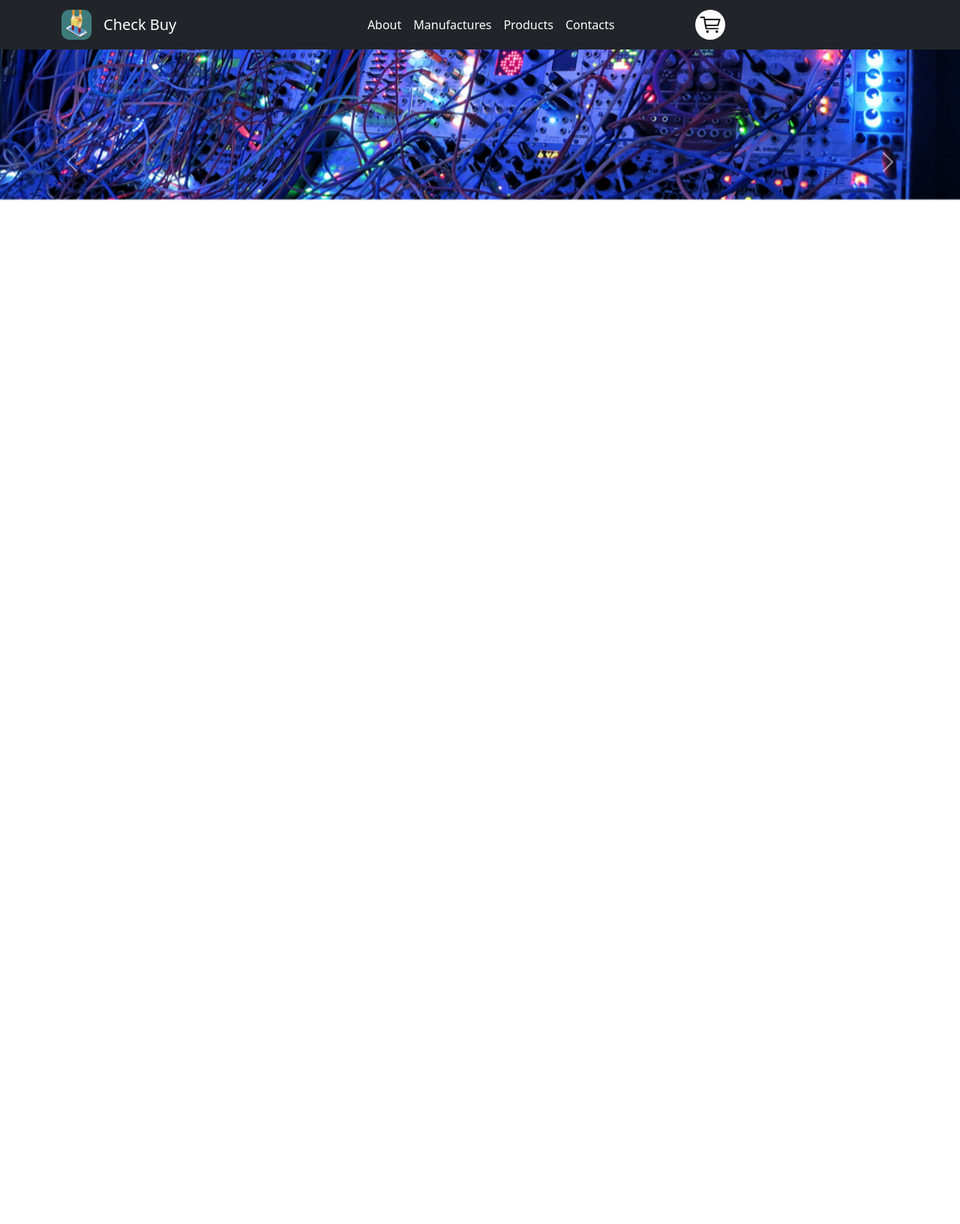
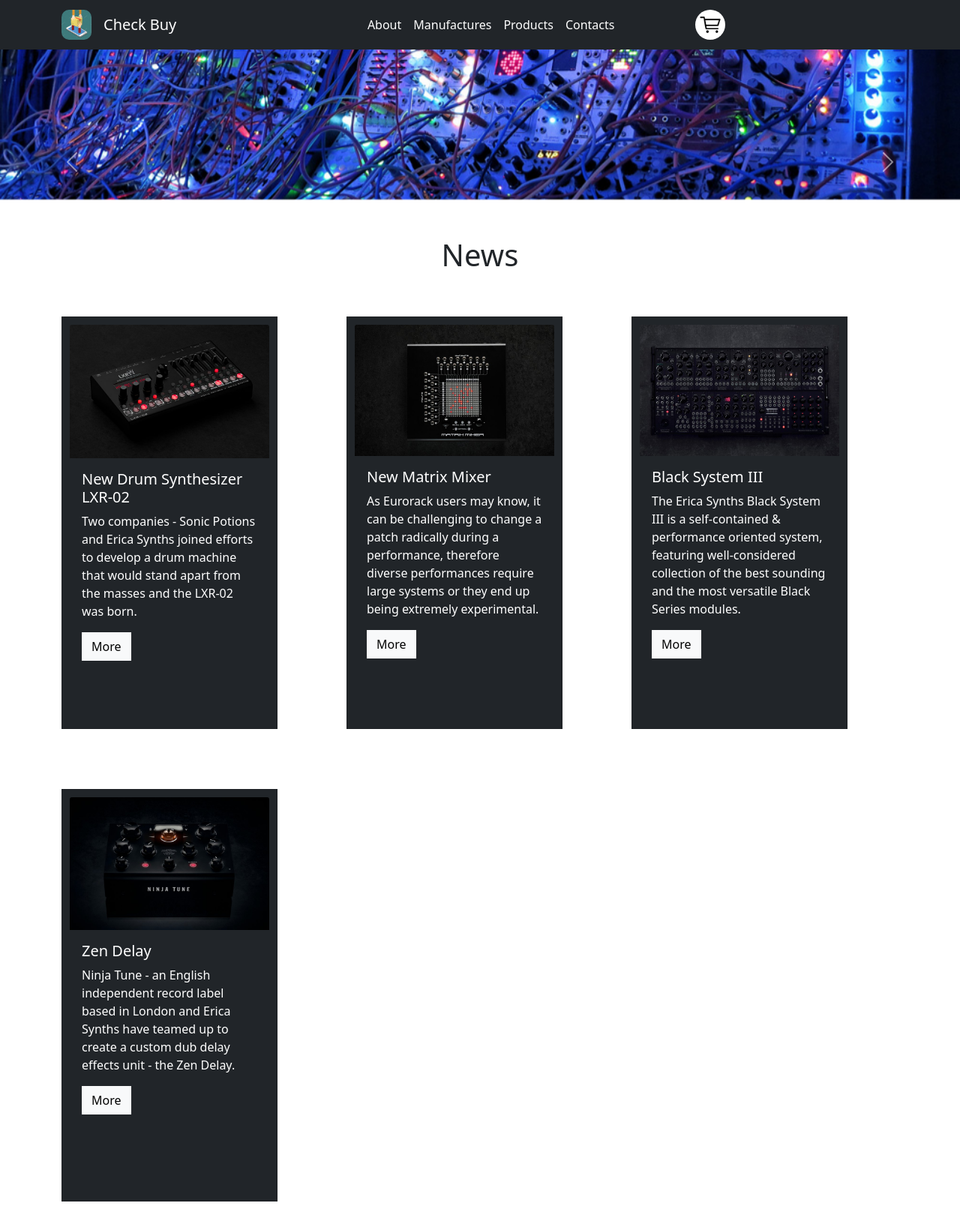
Before and after one commit to AGrigaluns/check-buy, a Flask app: page / in a window 1280 px wide. Shown: the whole page at 75% size. Before the commit the page ends 267 px from the top, so only its background shows below. Run offline with Flask 2, Linux system fonts and the light colour scheme; some libraries are stand-ins or nearby versions.

Commit message:
building back lost data

```diff
--- a/static/css/styles.css
+++ b/static/css/styles.css
@@ -51,3 +51,7 @@
 .contactImg {
     width: 30px;
 }
+
+.newsTitle {
+    margin-top: -50px;
+}
--- a/templates/base.html
+++ b/templates/base.html
@@ -87,6 +87,55 @@
         </button>
     </div>
 </div>
+<div class="container">
+    <h1 class="text-center newsTitle">News</h1>
+    <div class="row">
+        <div class="col">
+            <div class="card bg-dark" style="width: 18rem;">
+                <img class="card-img-top" src="{{ url_for('static', filename='images/products/lxr02.jpg') }}" alt="Card image cap">
+                <div class="card-body">
+                    <h5 class="card-title">New Drum Synthesizer LXR-02</h5>
+                    <p class="card-text">Two companies - Sonic Potions and Erica Synths joined efforts to develop a drum
+                        machine that would stand apart from the masses and the LXR-02 was born. </p>
+                    <a href="#" class="btn btn-light">More</a>
+                </div>
+            </div>
+        </div>
+        <div class="col">
+            <div class="card bg-dark" style="width: 18rem;">
+                <img class="card-img-top" src="{{ url_for('static', filename='images/products/matrix.jpg') }}" alt="Card image cap">
+                <div class="card-body">
+                    <h5 class="card-title">New Matrix Mixer</h5>
+                    <p class="card-text">As Eurorack users may know, it can be challenging to change a patch radically
+                        during a performance, therefore diverse performances require large systems or they end up being extremely experimental.</p>
+                    <a href="#" class="btn btn-light">More</a>
+                </div>
+            </div>
+        </div>
+        <div class="col">
+            <div class="card bg-dark" style="width: 18rem;">
+                <img class="card-img-top" src="{{ url_for('static', filename='images/products/blacksystem.jpg') }}" alt="Card image cap">
+                <div class="card-body">
+                    <h5 class="card-title">Black System III</h5>
+                    <p class="card-text">The Erica Synths Black System III is a self-contained & performance oriented
+                        system, featuring well-considered collection of the best sounding and the most versatile Black Series modules.</p>
+                    <a href="#" class="btn btn-light">More</a>
+                </div>
+            </div>
+        </div>
+        <div class="col">
+            <div class="card bg-dark" style="width: 18rem;">
+                <img class="card-img-top" src="{{ url_for('static', filename='images/products/zendelay.jpg') }}" alt="Card image cap">
+                <div class="card-body">
+                    <h5 class="card-title">Zen Delay</h5>
+                    <p class="card-text">Ninja Tune - an English independent record label based in London and Erica
+                        Synths have teamed up to create a custom dub delay effects unit - the Zen Delay. </p>
+                    <a href="#" class="btn btn-light">More</a>
+                </div>
+            </div>
+        </div>
+    </div>
+</div>
 {% endblock %}
 <script src="https://cdn.jsdelivr.net/npm/@popperjs/core@2.9.2/dist/umd/popper.min.js"
     integrity="sha384-IQsoLXl5PILFhosVNubq5LC7Qb9DXgDA9i+tQ8Zj3iwWAwPtgFTxbJ8NT4GN1R8p" crossorigin="anonymous"></script>
```
Also changed, not shown: static/images/products/blacksystem.jpg (added), static/images/products/lxr02.jpg (added), static/images/products/matrix.jpg (added), static/images/products/zendelay.jpg (added).
